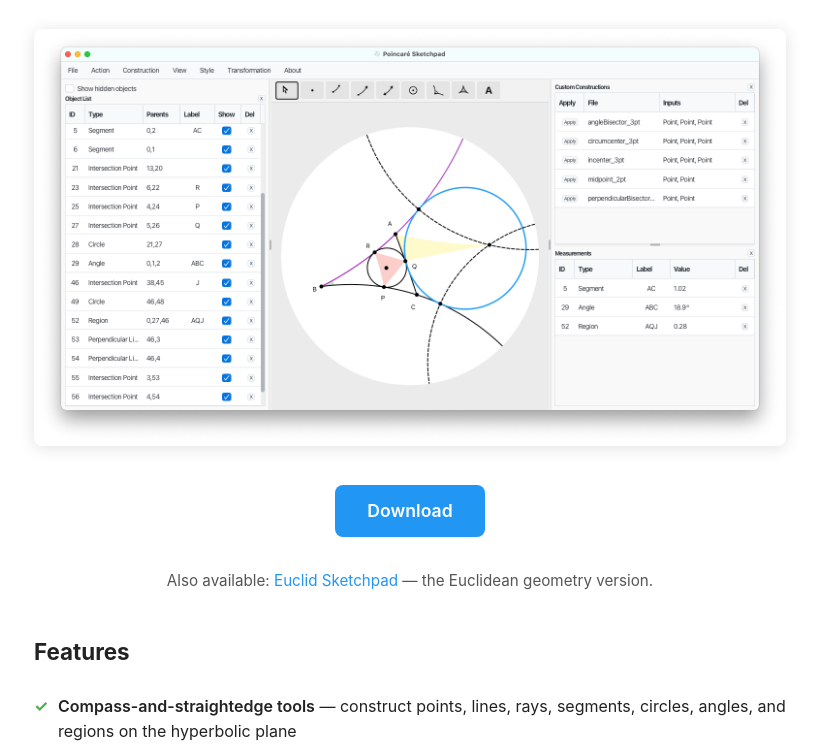
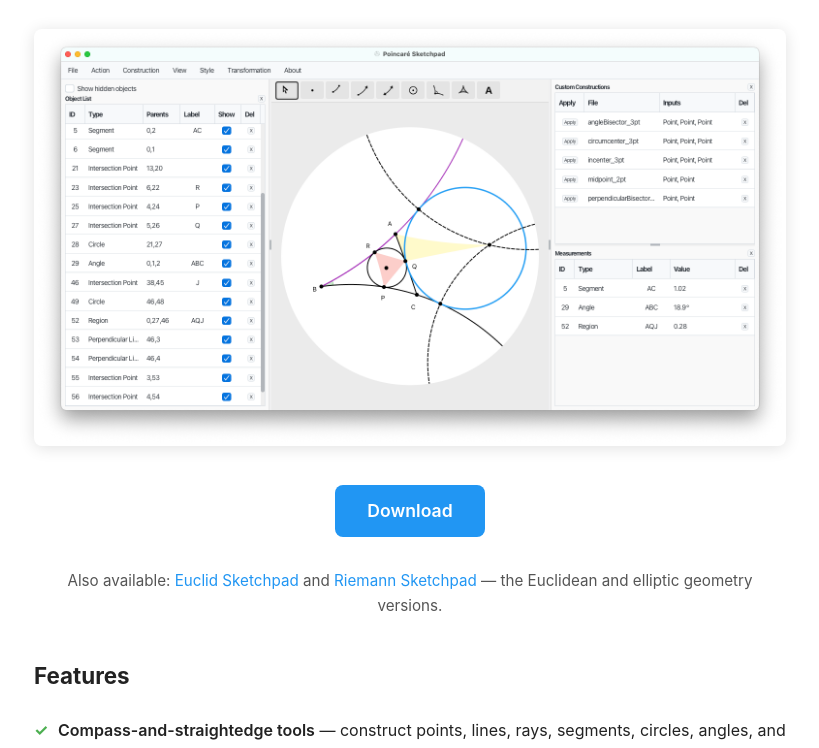
Before and after one commit to cartowong/poincare-sketchpad, a plain HTML site: page docs/index.html in a window 1280 px wide. Shown: the part 282-1030 px from the top of the page, without its empty margins (230-1049 px from the left). Drawn offline with Linux system fonts and the light colour scheme.

Commit message:
Add cross-references to Riemann Sketchpad on product webpage
Co-Authored-By: Claude Opus 4.6 <noreply@anthropic.com>

```diff
--- a/docs/index.html
+++ b/docs/index.html
@@ -24,7 +24,7 @@
             <a href="https://github.com/cartowong/poincare-sketchpad/releases">Download</a>
         </div>
 
-        <p class="also-available">Also available: <a href="https://cartowong.github.io/euclid-sketchpad/">Euclid Sketchpad</a> &mdash; the Euclidean geometry version.</p>
+        <p class="also-available">Also available: <a href="https://cartowong.github.io/euclid-sketchpad/">Euclid Sketchpad</a> and <a href="https://cartowong.github.io/riemann-sketchpad/">Riemann Sketchpad</a> &mdash; the Euclidean and elliptic geometry versions.</p>
 
         <section class="features">
             <h2>Features</h2>
```
